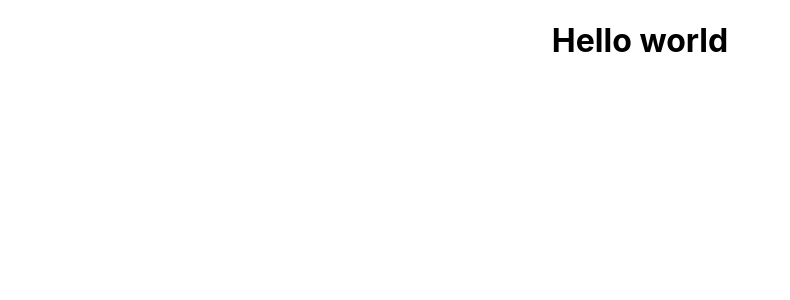
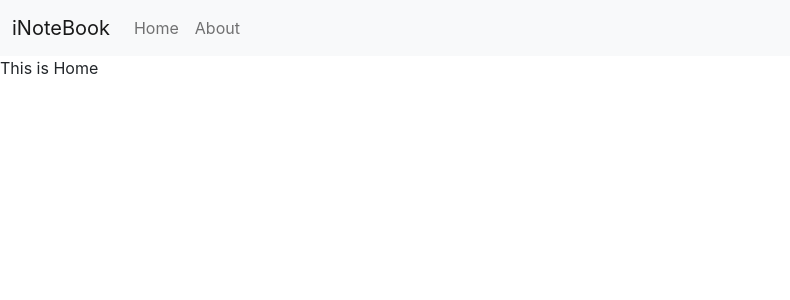
Before and after one commit to shrinivasmandhare7/inotebook, a React (Create React App) app: page / in a window 1280 px wide. Shown: the top 300 px of the page, without its empty margins (0-790 px from the left). Built offline with nearby package versions, Linux system fonts and the light colour scheme.

Commit message:
1.Created component Home and About 2.Done Setup of React router in App.js

```diff
--- a/public/index.html
+++ b/public/index.html
@@ -1,14 +1,12 @@
 <!DOCTYPE html>
 <html lang="en">
+
 <head>
   <meta charset="utf-8" />
   <link rel="icon" href="%PUBLIC_URL%/favicon.ico" />
   <meta name="viewport" content="width=device-width, initial-scale=1" />
   <meta name="theme-color" content="#000000" />
-    <meta
-      name="description"
-      content="Web site created using create-react-app"
-    />
+  <meta name="description" content="Web site created using create-react-app" />
   <link rel="apple-touch-icon" href="%PUBLIC_URL%/logo192.png" />
   <!--
       manifest.json provides metadata used when your web app is installed on a
@@ -24,8 +22,11 @@
       work correctly both with client-side routing and a non-root public URL.
       Learn how to configure a non-root public URL by running `npm run build`.
     -->
-    <title>React App</title>
+  <link href="https://cdn.jsdelivr.net/npm/bootstrap@5.2.3/dist/css/bootstrap.min.css" rel="stylesheet"
+    integrity="sha384-rbsA2VBKQhggwzxH7pPCaAqO46MgnOM80zW1RWuH61DGLwZJEdK2Kadq2F9CUG65" crossorigin="anonymous">
+  <title>iNoteBook</title>
 </head>
+
 <body>
   <noscript>You need to enable JavaScript to run this app.</noscript>
   <div id="root"></div>
@@ -39,5 +40,9 @@
       To begin the development, run `npm start` or `yarn start`.
       To create a production bundle, use `npm run build` or `yarn build`.
     -->
+  <script src="https://cdn.jsdelivr.net/npm/bootstrap@5.2.3/dist/js/bootstrap.bundle.min.js"
+    integrity="sha384-kenU1KFdBIe4zVF0s0G1M5b4hcpxyD9F7jL+jjXkk+Q2h455rYXK/7HAuoJl+0I4"
+    crossorigin="anonymous"></script>
 </body>
+
 </html>
--- a/src/App.js
+++ b/src/App.js
@@ -1,10 +1,19 @@
 import './App.css';
-
+import { BrowserRouter as Router, Routes, Route } from "react-router-dom";
+import Navbar from './components/Navbar';
+import Home from './components/Home';
+import About from './components/About';
 function App() {
   return (
-    <div className="App">
-      <h1>Hello world</h1>
-    </div>
+    <>
+      <Router>
+        <Navbar />
+        <Routes>
+          <Route path="/" element={<Home />} />
+          <Route path="/About" element={<About />} />
+        </Routes>
+      </Router>
+    </>
   );
 }
 
--- /dev/null
+++ b/src/components/About.js
@@ -0,0 +1,8 @@
+import React from 'react'
+
+export const About = () => {
+    return (
+        <div>About</div>
+    )
+}
+export default About
--- /dev/null
+++ b/src/components/Home.js
@@ -0,0 +1,8 @@
+import React from 'react'
+
+export const Home = () => {
+    return (
+        <div>This is Home</div>
+    )
+}
+export default Home
--- /dev/null
+++ b/src/components/Navbar.js
@@ -0,0 +1,26 @@
+import React from 'react'
+import { Link } from "react-router-dom";
+
+export const Navbar = () => {
+    return (
+        <><nav className="navbar navbar-expand-lg bg-light">
+            <div className="container-fluid">
+                <Link className="navbar-brand" to="/Home">iNoteBook</Link>
+                <button className="navbar-toggler" type="button" data-bs-toggle="collapse" data-bs-target="#navbarSupportedContent" aria-controls="navbarSupportedContent" aria-expanded="false" aria-label="Toggle navigation">
+                    <span className="navbar-toggler-icon"></span>
+                </button>
+                <div className="collapse navbar-collapse" id="navbarSupportedContent">
+                    <ul className="navbar-nav me-auto mb-2 mb-lg-0">
+                        <li className="nav-item">
+                            <Link className="nav-link" aria-current="page" to="/">Home</Link>
+                        </li>
+                        <li className="nav-item">
+                            <Link className="nav-link" to="/About">About</Link>
+                        </li>
+                    </ul>
+                </div>
+            </div>
+        </nav></>
+    )
+}
+export default Navbar
```
Lines whose indentation alone changed are shown as unchanged.
